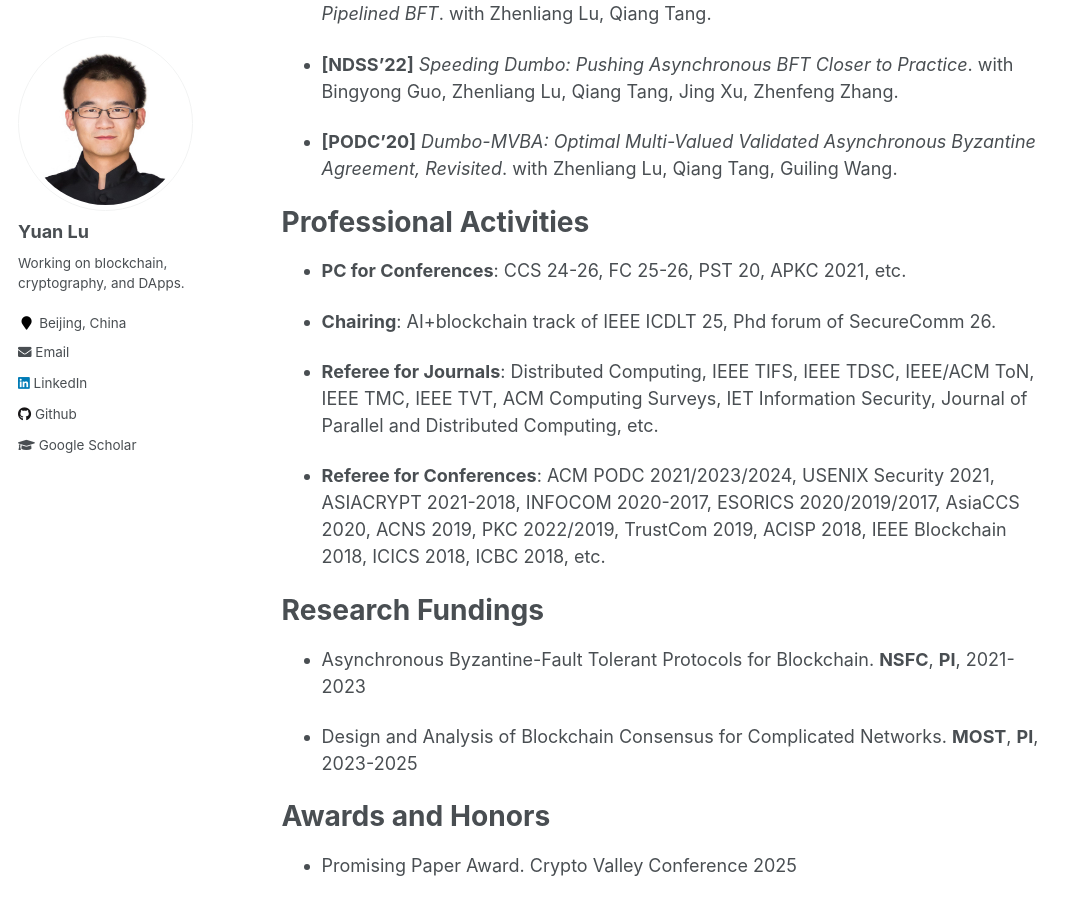
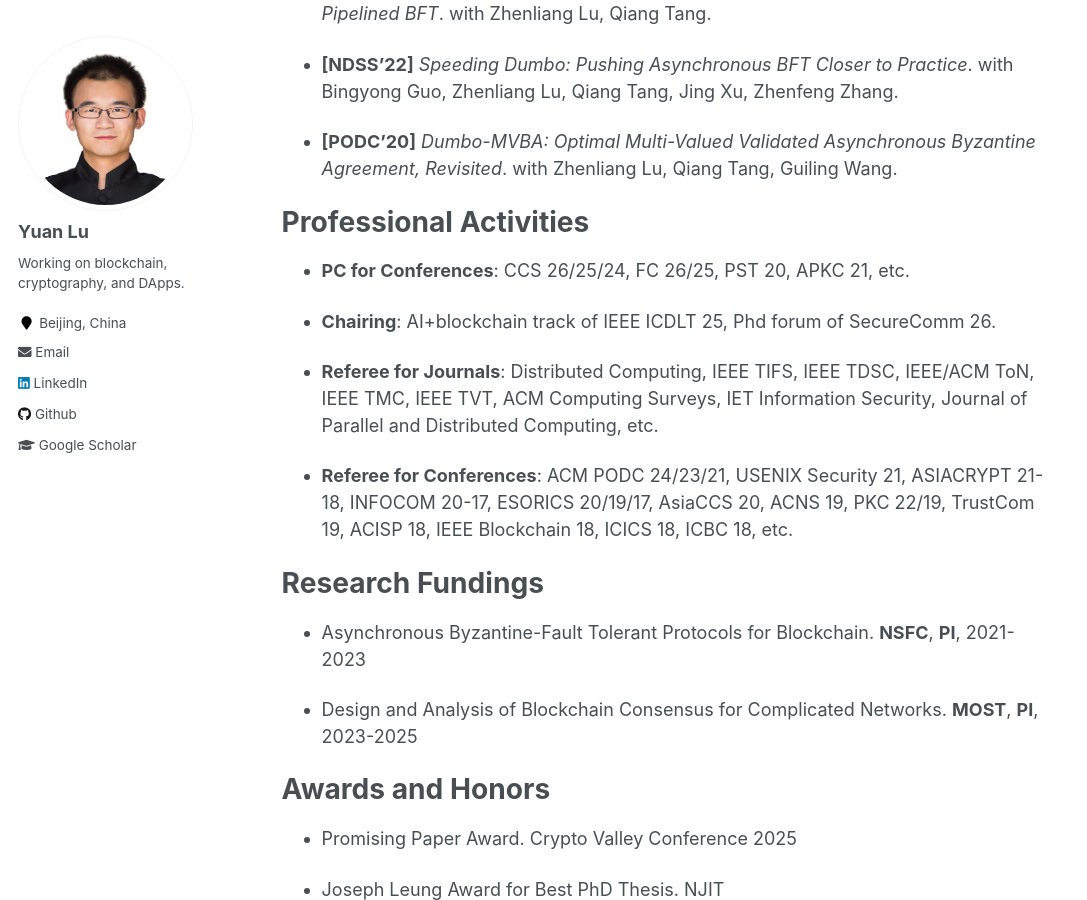
Before and after one commit to yylluu/yylluu.github.io, a Jekyll site: the page built from _pages/about.md, in a window 1280 px wide and 900 px high, scrolled down 1132 px. Shown: the whole window, without its empty margins (0-1087 px from the left). Built offline with Jekyll 4.4.1, drawn with Linux system fonts in a browser that asks for light colours.

Commit message:
Update about.md

```diff
--- a/_pages/about.md
+++ b/_pages/about.md
@@ -55,13 +55,13 @@
 Professional Activities
 ======
 
-- **PC for Conferences**: CCS 24-26, FC 25-26, PST 20, APKC 2021, etc.
+- **PC for Conferences**: CCS 26/25/24, FC 26/25, PST 20, APKC 21, etc.
 
 - **Chairing**: AI+blockchain track of IEEE ICDLT 25, Phd forum of SecureComm 26.
 
 - **Referee for Journals**: Distributed Computing, IEEE TIFS, IEEE TDSC, IEEE/ACM ToN, IEEE TMC, IEEE TVT, ACM Computing Surveys, IET Information Security, Journal of Parallel and Distributed Computing, etc.
 
-- **Referee for Conferences**: ACM PODC 2021/2023/2024, USENIX Security 2021, ASIACRYPT 2021-2018, INFOCOM 2020-2017, ESORICS 2020/2019/2017, AsiaCCS 2020, ACNS 2019, PKC 2022/2019, TrustCom 2019, ACISP 2018, IEEE Blockchain 2018, ICICS 2018, ICBC 2018, etc.
+- **Referee for Conferences**: ACM PODC 24/23/21, USENIX Security 21, ASIACRYPT 21-18, INFOCOM 20-17, ESORICS 20/19/17, AsiaCCS 20, ACNS 19, PKC 22/19, TrustCom 19, ACISP 18, IEEE Blockchain 18, ICICS 18, ICBC 18, etc.
 
 
 
```
